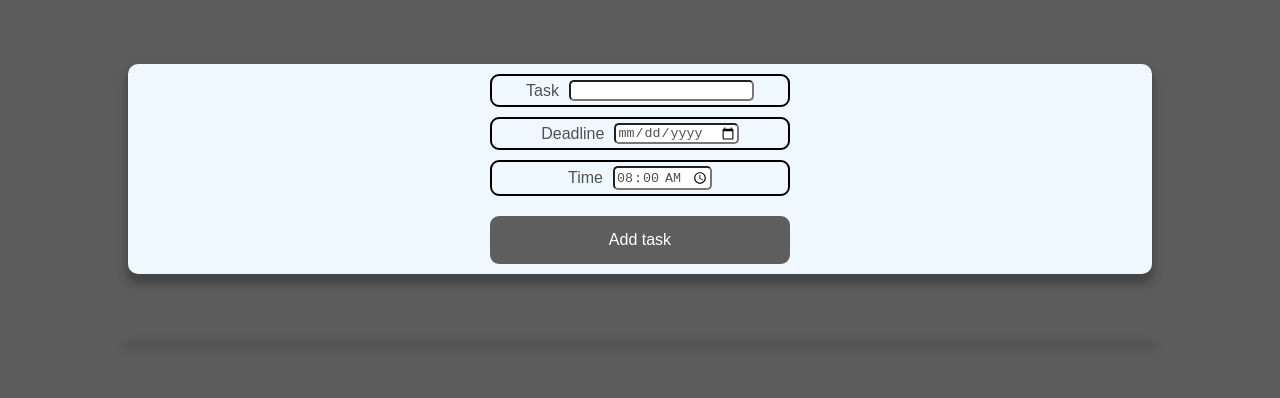
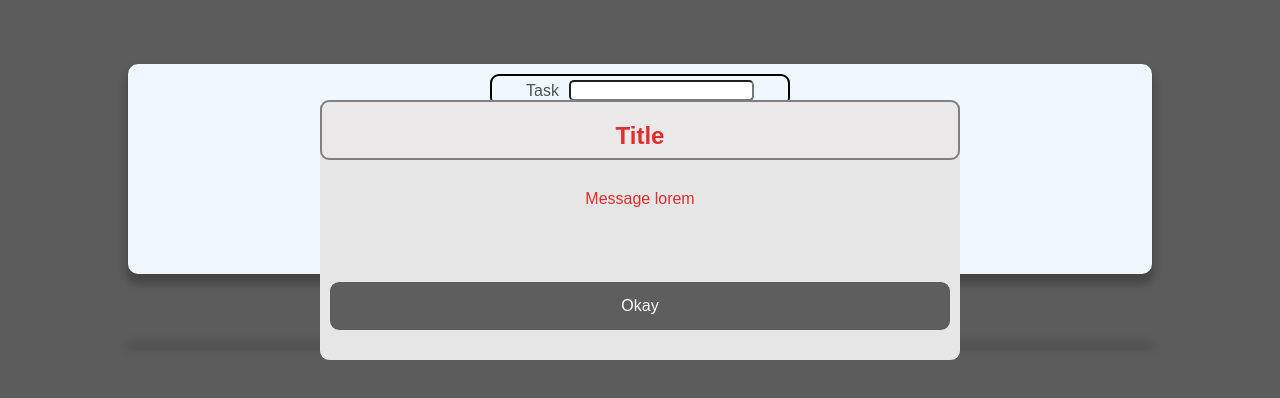
Before and after one commit to BenjaminCerninak/To-Do-List-, a React (Create React App) app: page / in a window 1280 px wide. Shown: the top 398 px of the page. Built offline with nearby package versions, Linux system fonts and the light colour scheme.

Commit message:
created Error modal window

```diff
--- a/src/App.js
+++ b/src/App.js
@@ -1,6 +1,7 @@
 import React, { useState } from "react";
 import TaskForm from "./components/TaskForm/TaskForm";
 import NewTaskList from "./components/NewTasks/NewTaskList";
+import ErrorModal from "./components/UI/ErrorModal";
 function App() {
   const [newTask, setNewTask] = useState([]);
   const addTasksHandler = (tData, tDeadline, tTime) => {
@@ -19,6 +20,7 @@ function App() {
   console.log(newTask);
   return (
     <div>
+      <ErrorModal />
       <TaskForm onAddTasks={addTasksHandler} />
       <NewTaskList newTasks={newTask} />
     </div>
--- a/src/components/NewTasks/NewTaskList.js
+++ b/src/components/NewTasks/NewTaskList.js
@@ -2,8 +2,10 @@ import React from "react";
 import Card from "../UI/Card";
 import classes from "./NewTaskList.module.css";
 import Button from "../UI/Button";
+
 const NewTaskList = (props) => {
   return (
+    <div>
       <Card>
         <ul>
           {props.newTasks.map((newTask) => {
@@ -23,6 +25,7 @@ const NewTaskList = (props) => {
           })}
         </ul>
       </Card>
+    </div>
   );
 };
 export default NewTaskList;
--- /dev/null
+++ b/src/components/UI/ErrorModal.js
@@ -0,0 +1,22 @@
+import React from "react";
+import Button from "./Button";
+
+import classes from "./ErrorModal.module.css";
+
+const ErrorModal = (props) => {
+  return (
+    <div className={classes.content}>
+      <header>
+        <h2> Title{props.title}</h2>
+      </header>
+      <div>
+        <p> Message lorem {props.message}</p>
+      </div>
+      <footer>
+        <Button className={classes.btn}>Okay</Button>
+      </footer>
+    </div>
+  );
+};
+
+export default ErrorModal;
--- /dev/null
+++ b/src/components/UI/ErrorModal.module.css
@@ -0,0 +1,61 @@
+/* .box {
+  display: flex;
+  position: absolute;
+  top: 100px;
+  justify-content: center;
+  align-items: center;
+  z-index: 10;
+  background-color: aliceblue;
+  width: 100%;
+  height: 300px;
+
+  border-radius: 9px;
+} */
+
+.content {
+  background-color: rgb(230, 230, 230);
+  position: absolute;
+  left: 25%;
+  top: 100px;
+  text-align: center;
+  width: 50%;
+  height: 260px;
+  border-radius: 9px;
+}
+
+.content header {
+  margin-top: 0;
+  padding: 0;
+  border: solid 2px grey;
+  height: 60px;
+  border-radius: 9px;
+  background-color: rgb(235, 233, 233);
+}
+
+.content p {
+  margin-top: 30px;
+  color: rgb(227, 44, 44);
+}
+
+h2 {
+  padding: 0px;
+  color: rgb(227, 44, 44);
+}
+.content footer {
+  display: flex;
+  position: absolute;
+  bottom: 20px;
+
+  justify-content: center;
+  align-items: center;
+  width: 100%;
+}
+
+.btn {
+  width: 100%;
+}
+.btn:hover {
+  width: 100%;
+  background-color: rgb(118, 118, 118);
+  cursor: pointer;
+}
```
Lines whose indentation alone changed are shown as unchanged.
